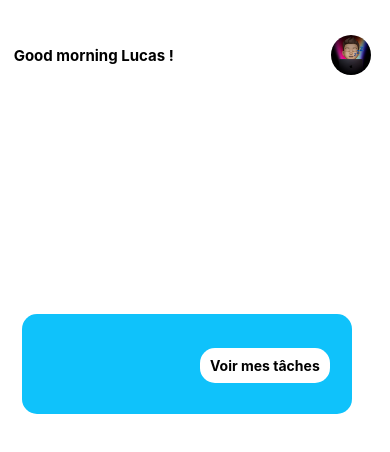
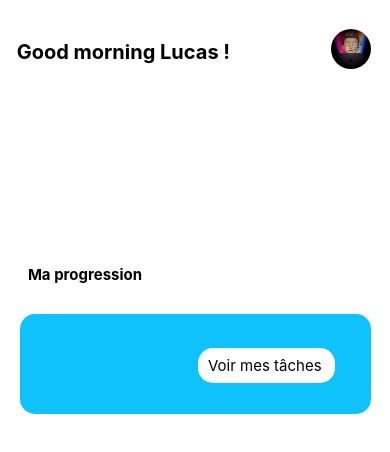
Before and after one commit to LucasOtw/DoThings, a React Native app: screen / in a window 390 px wide. Shown: the top 452 px of the page. Built offline with nearby package versions, Linux system fonts and the light colour scheme.

Commit message:
AJout via conseils de gpt de reponsive et ameliorations du code

```diff
--- a/App.tsx
+++ b/App.tsx
@@ -1,5 +1,7 @@
 import * as React from 'react';
-import { SafeAreaView, StyleSheet, Text, View, Image, TouchableOpacity } from 'react-native';
+import { SafeAreaView, StyleSheet, Text, View, Image, TouchableOpacity, Dimensions } from 'react-native';
+
+const { width, height } = Dimensions.get('window'); // Pour connaitre la largeur de l'ecran et donc responsive
 
 function App(): React.JSX.Element {
   return (
@@ -10,6 +12,7 @@ function App(): React.JSX.Element {
           style={styles.image}
         />
         <Text style={styles.text}>Good morning Lucas !</Text>
+        <Text style={styles.textdebut}>Ma progression</Text>
       </View>
       <View style={styles.square}>
         <TouchableOpacity style={styles.button1}>
@@ -31,10 +34,12 @@ const styles = StyleSheet.create({
     alignItems: 'center',
   },
   text: {
-    fontSize: 15,
+    fontSize: 20,
     fontWeight: 'bold',
     width: '93%',
     height: '93%',
+    marginLeft: 6,
+    marginVertical: 0,
   },
   image: {
     borderRadius : 60,
@@ -42,13 +47,23 @@ const styles = StyleSheet.create({
     width : 40,
     left : '40%',
     top : 29,
+    marginBottom: 0,
   },
+  textdebut: {
+    fontWeight: 'bold',
+    bottom : 460,
+    right: 110,
+    fontSize: 15,
+
+
+  },
+
   square: {
     backgroundColor: '#0FC2FB',
-    width: 330,
+    width: width * 0.9,
     height: 100,
     borderRadius: 15,
-    left: 22,
+    marginLeft: 20,
     bottom: 430,
 
   },
@@ -56,17 +71,17 @@ const styles = StyleSheet.create({
     backgroundColor: 'white',
     borderRadius: 15,
     height: 35,
-    width: 130,
+    width: width * 0.35,
     justifyContent: 'center',
     left: 178,
     top: 34,
 
   },
   textbutton1: {
-    fontWeight : 'bold',
     color : 'black',
     left: 10,
-  }
+    fontSize: 15,
+  },
 });
 
 export default App;
```
